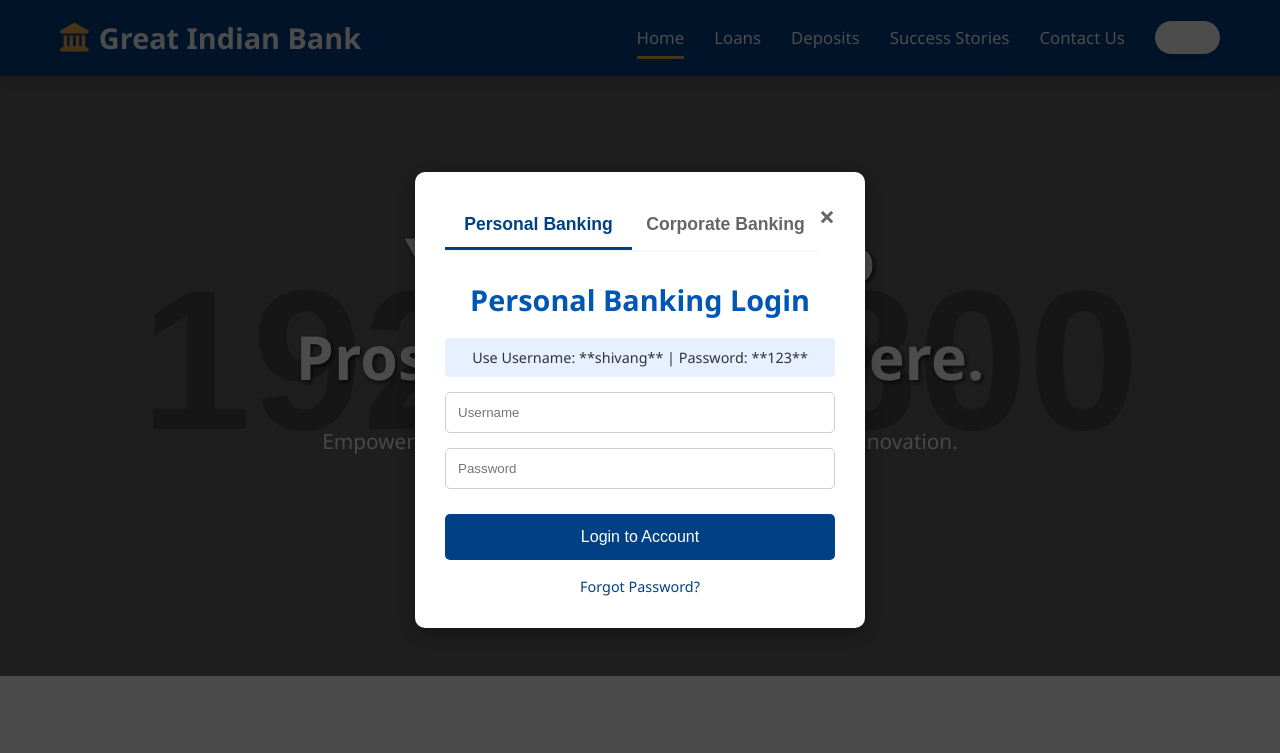
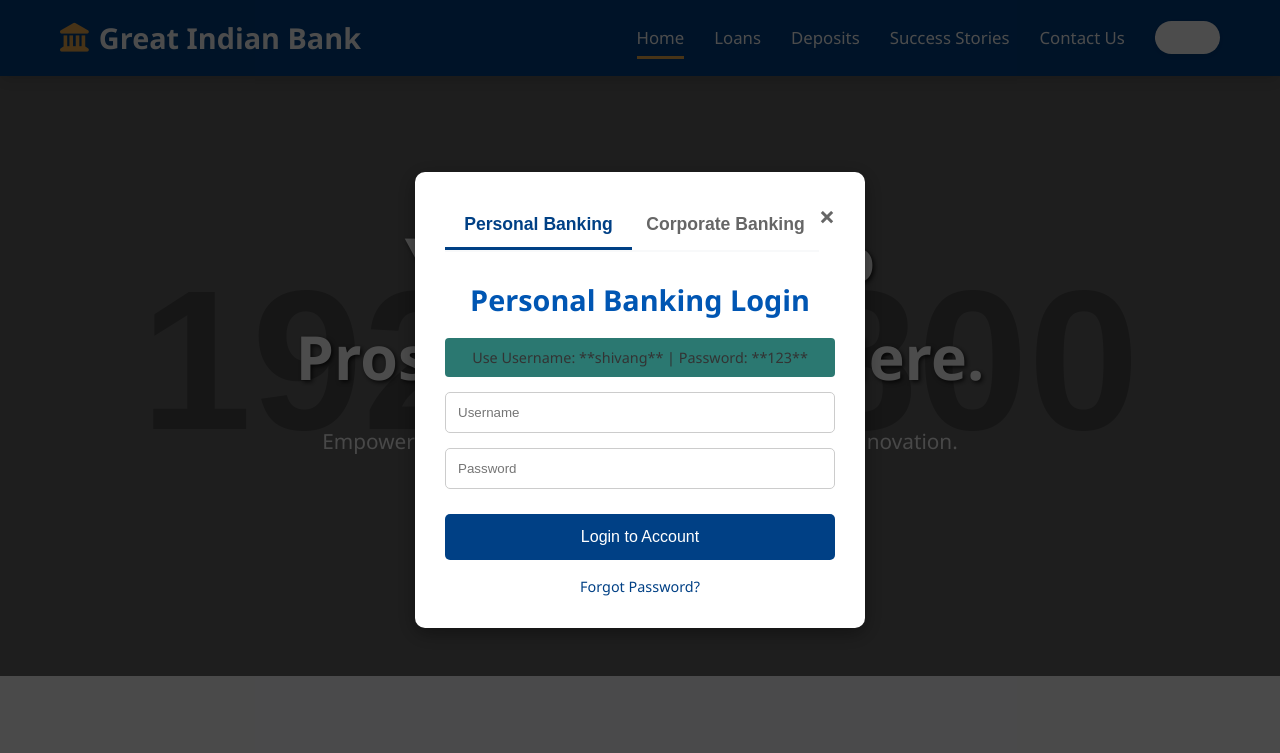
Before and after one commit to Shivang-Sharma21/Shivang-DevOps-Mini-Project, a plain HTML site: page index.html in a window 1280 px wide. Both pictures are taken after a click on the link "Login". Shown: the top 753 px of the page. Drawn offline with Linux system fonts and the light colour scheme; placeholder pictures from the web are drawn by us.

Commit message:
Currently updating14

```diff
--- a/style.css
+++ b/style.css
@@ -681,7 +681,7 @@ h3 { font-size: 1.8em; }
     text-align: center;
     font-size: 0.9em;
     color: var(--text-color);
-    background-color: #e6f0ff;
+    background-color: #2b7871;
     padding: 8px;
     border-radius: 4px;
     margin-bottom: 15px;
```
